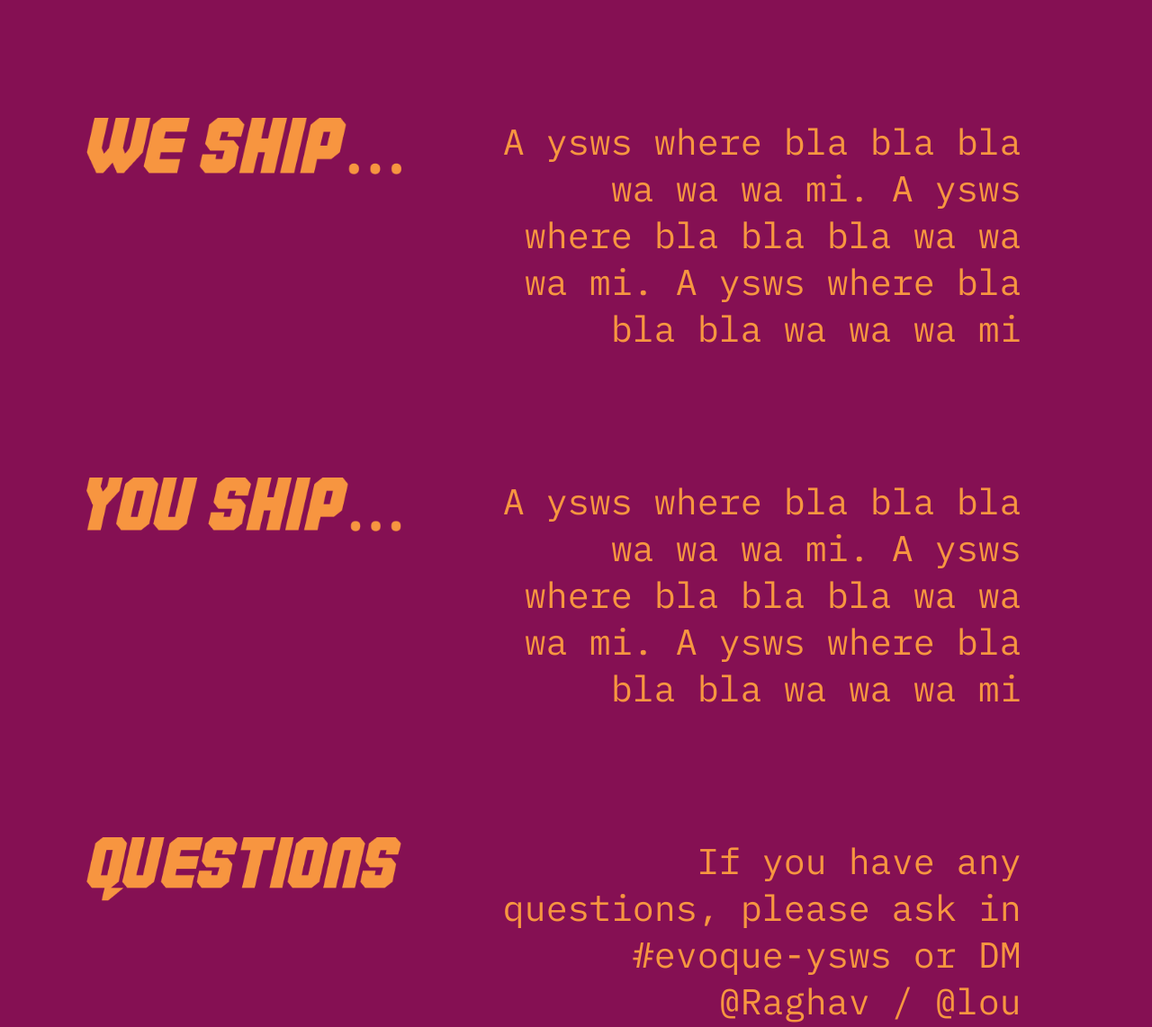
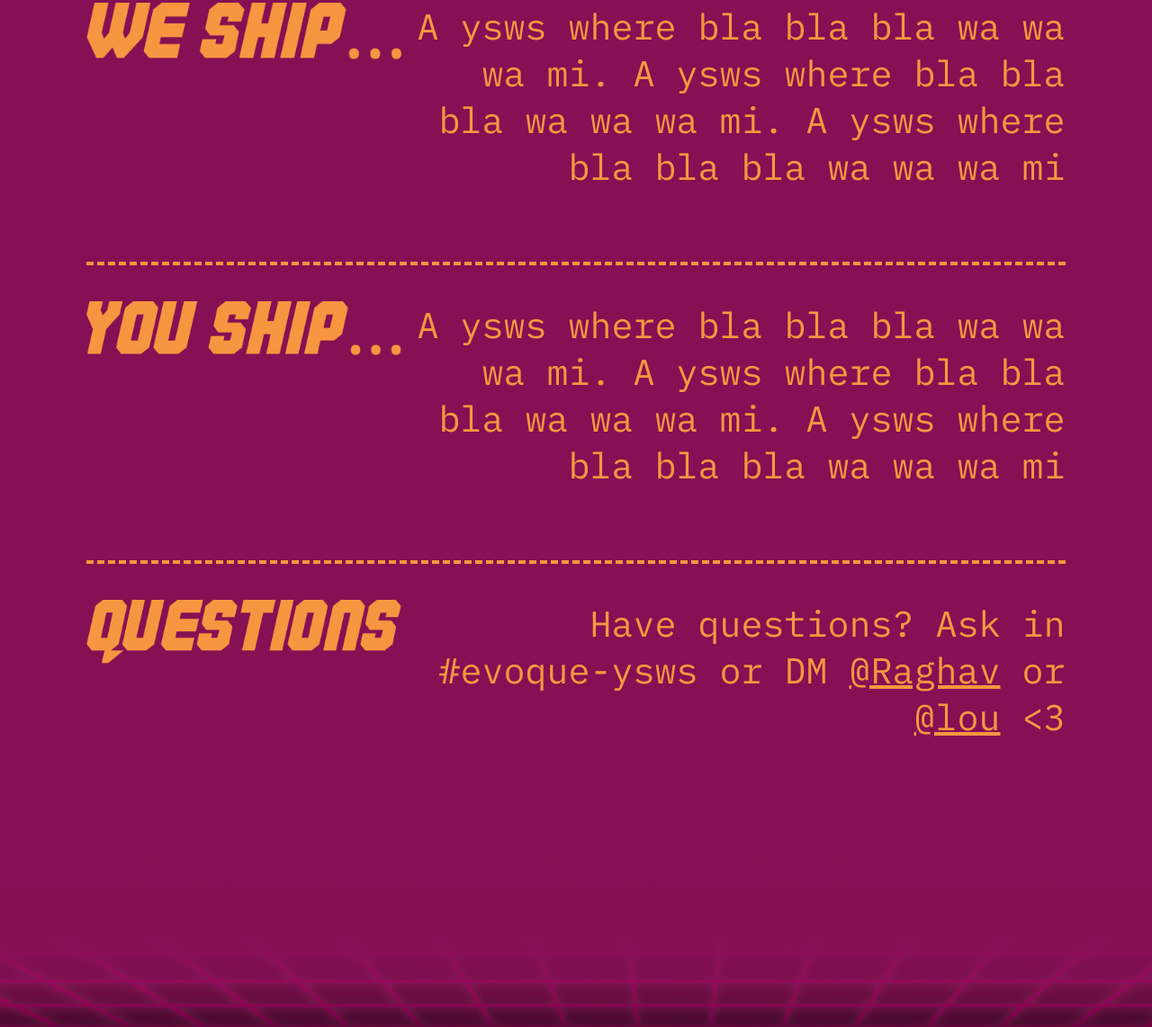
Before and after one commit to v1peridae/evoque-ysws, a plain HTML site: page index.html in a window 1280 px wide. Shown: the part 1503-2645 px from the top of the page at 90% size. Drawn offline with Linux system fonts and the light colour scheme.

Commit message:
luh other stuff i forgor

```diff
--- a/index.html
+++ b/index.html
@@ -37,9 +37,12 @@
             <p>A ysws where bla bla bla wa wa wa mi. A ysws where bla bla bla wa wa wa mi. A ysws where bla bla bla wa
                 wa wa mi</p>
         </div>
-        <div class="item">
+        <div class="item" id="itemlast">
             <img src="assets/QUESTIONS.png">
-            <p>If you have any questions, please ask in #evoque-ysws or DM @Raghav / @lou </p>
+            <p>Have questions? Ask in #evoque-ysws or DM <a
+                    href="https://hackclub.slack.com/team/U07JJL30HPA">@Raghav</a> or <a
+                    href="https://hackclub.slack.com/team/U06EMBJH71S">@lou</a>
+                <3 </p>
         </div>
     </div>
 </body>
--- a/style.css
+++ b/style.css
@@ -38,13 +38,14 @@ body p {
 .item {
   display: grid;
   grid-template-columns: 1fr 2fr;
-  padding-top: 100px;
+  padding-top: 40px;
+  padding-bottom: 40px;
   margin-left: 7%;
-  margin-right: 5%;
+  margin-right: 7%;
+  border-bottom: #f79640 4px dashed;
 }
 
 .item img {
-  text-align: center;
   width: 350px;
 }
 
@@ -52,8 +53,13 @@ body p {
   text-align: right;
   font-size: 40px;
   font-weight: 400;
+  margin-left: 0;
+  margin-right: 0;
 }
 
+#itemlast {
+  border-bottom: none;
+}
 footer {
   margin: 0;
   padding: 0;
@@ -69,3 +75,7 @@ footer img {
   width: 1550px;
   margin-bottom: -20px;
 }
+
+a {
+  color: #f79640;
+}
```
